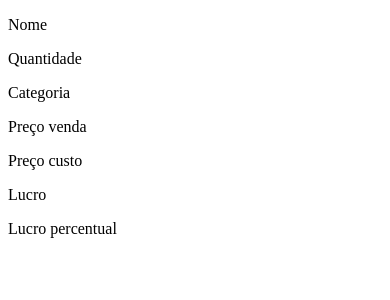
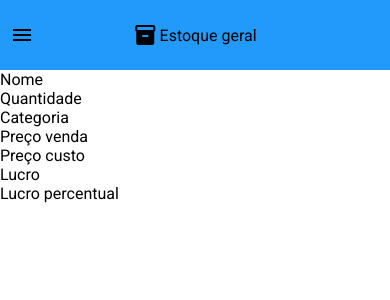
Before and after one commit to Graciano-B-L-Junior/seu_estoque_pessoal, a Django app: page / in a window 390 px wide. Shown: the top 300 px of the page. Run offline with Django 4.2, Linux system fonts and the light colour scheme.

Commit message:
inicio do projeto mobile

```diff
--- a/project/settings.py
+++ b/project/settings.py
@@ -122,6 +122,7 @@ USE_TZ = True
 
 STATIC_URL = 'static/'
 
+
 # Default primary key field type
 # https://docs.djangoproject.com/en/4.2/ref/settings/#default-auto-field
 
--- /dev/null
+++ b/seu_estoque_pessoal/static/base.css
@@ -0,0 +1,45 @@
+:root{
+    --btn-color:#219afb;
+    --bg:#ffffff;
+    --negative:#ff3e3e;
+}
+*{
+    font-family: 'Roboto', sans-serif;
+    padding: 0px;
+    margin: 0px;
+    box-sizing: border-box;
+}
+
+nav{
+    background-color: #219afb;
+    height: 70px;
+    display: grid;
+    grid-template-columns: 1fr 1fr 1fr;
+    grid-row: 1fr;
+    padding: 0px 10px;
+}
+
+nav .btn-menu{
+    display: flex;
+    justify-content: space-between;
+    align-items: center;
+}
+
+nav .display-menu{
+    display: flex;
+    justify-content: space-between;
+    align-items: center;
+}
+
+body{
+    background-color: var(--bg);
+    display: grid;
+    grid-template-columns: 1fr;
+    grid-auto-rows: auto;
+}
+.btn{
+    background-color: var(--btn-color);
+}
+.btn-neg{
+    background-color: var(--negative);
+}
--- a/seu_estoque_pessoal/templates/seu_estoque_pessoal/index.html
+++ b/seu_estoque_pessoal/templates/seu_estoque_pessoal/index.html
@@ -1,13 +1,31 @@
+{% load static %}
 <!DOCTYPE html>
 <html lang="en">
 <head>
     <meta charset="UTF-8">
     <meta name="viewport" content="width=device-width, initial-scale=1.0">
-    <title></title>
+    <link href="https://fonts.googleapis.com/icon?family=Material+Icons"
+      rel="stylesheet">
+    <link rel="preconnect" href="https://fonts.googleapis.com">
+    <link rel="preconnect" href="https://fonts.gstatic.com" crossorigin>
+    <link href="https://fonts.googleapis.com/css2?family=Roboto:ital,wght@0,100;0,300;0,400;0,500;0,700;0,900;1,100;1,300;1,400;1,500;1,700;1,900&display=swap" rel="stylesheet">
+    <link rel="stylesheet" href="{% static 'base.css' %}">
+
+    <title>Inicio</title>
 </head>
 <body>
     <nav>
-
+        <div class="btn-menu">
+            <span class="material-icons">
+                menu
+            </span>
+        </div>
+        <div class="display-menu">
+            <span class="material-icons">
+                inventory_2
+            </span>
+            <p>Estoque geral</p>
+        </div>
     </nav>
     <section>
         <div>
```
